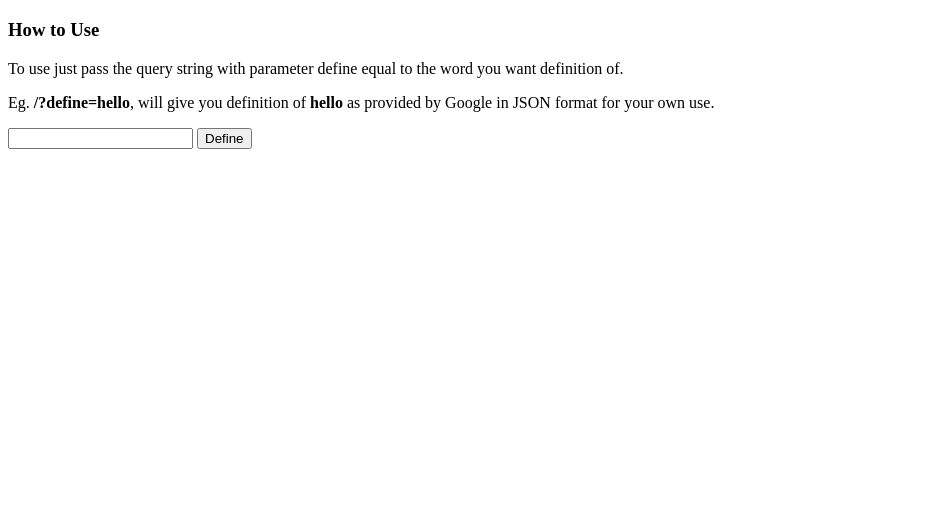
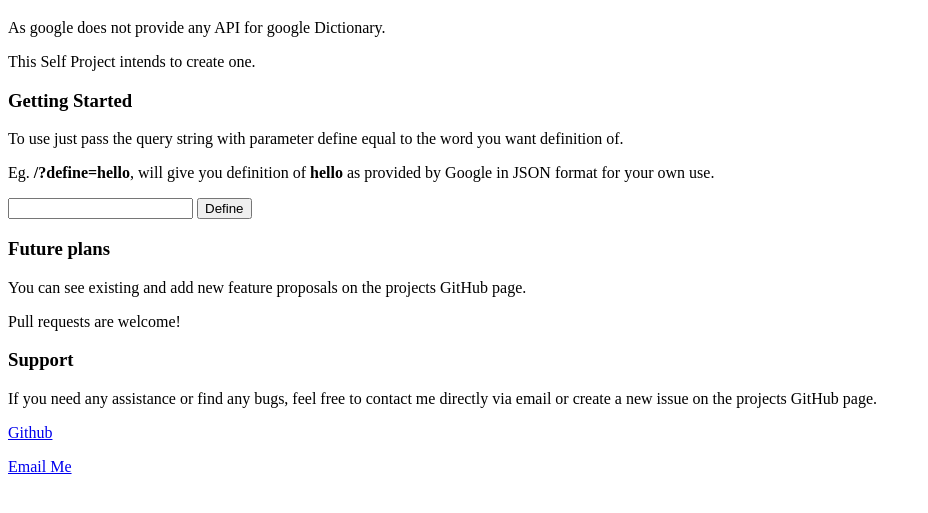
Before and after one commit to meetDeveloper/freeDictionaryAPI, a website: page welcome.html in a window 1280 px wide. Shown: the part 61-574 px from the top of the page, without its empty margins (0-928 px from the left). Drawn offline with Linux system fonts and the light colour scheme.

Commit message:
Changed Welcome Page

```diff
--- a/welcome.html
+++ b/welcome.html
@@ -5,12 +5,23 @@
 </head>
 <body>
 	<h1>Google Dictionary API</h1>
-    <h3>How to Use</h3>
+	<p>As google does not provide any API for google Dictionary.</p>
+    <p>This Self Project intends to create one.</p>
+    <h3> Getting Started </h3>
     <p>To use just pass the query string with parameter define equal to the word you want definition of.</p>
     <p>Eg. <strong>/?define=hello</strong>, will give you definition of <strong>hello</strong> as provided by Google in JSON format for your own use.</p>
     <form action="/">
         <input type="text" name="define"/>
         <input type="submit" value="Define"/>
     </form>
+    <h3> Future plans  </h3>
+    <p>You can see existing and add new feature proposals on the projects GitHub page.</p>
+    <p>Pull requests are welcome!</p>
+    <h3> Support </h3>
+    <p> If you need any assistance or find any bugs, feel free to contact me directly via email or create a new issue on the projects GitHub page. </p>
+
+    <a href="https://github.com/meetDeveloper/googleDictionaryAPI"> Github </a>
+    <p><a href="mailto:srjjain1996@gmail.com"> Email Me </a></p>
+
 </body>
 </html>
```
